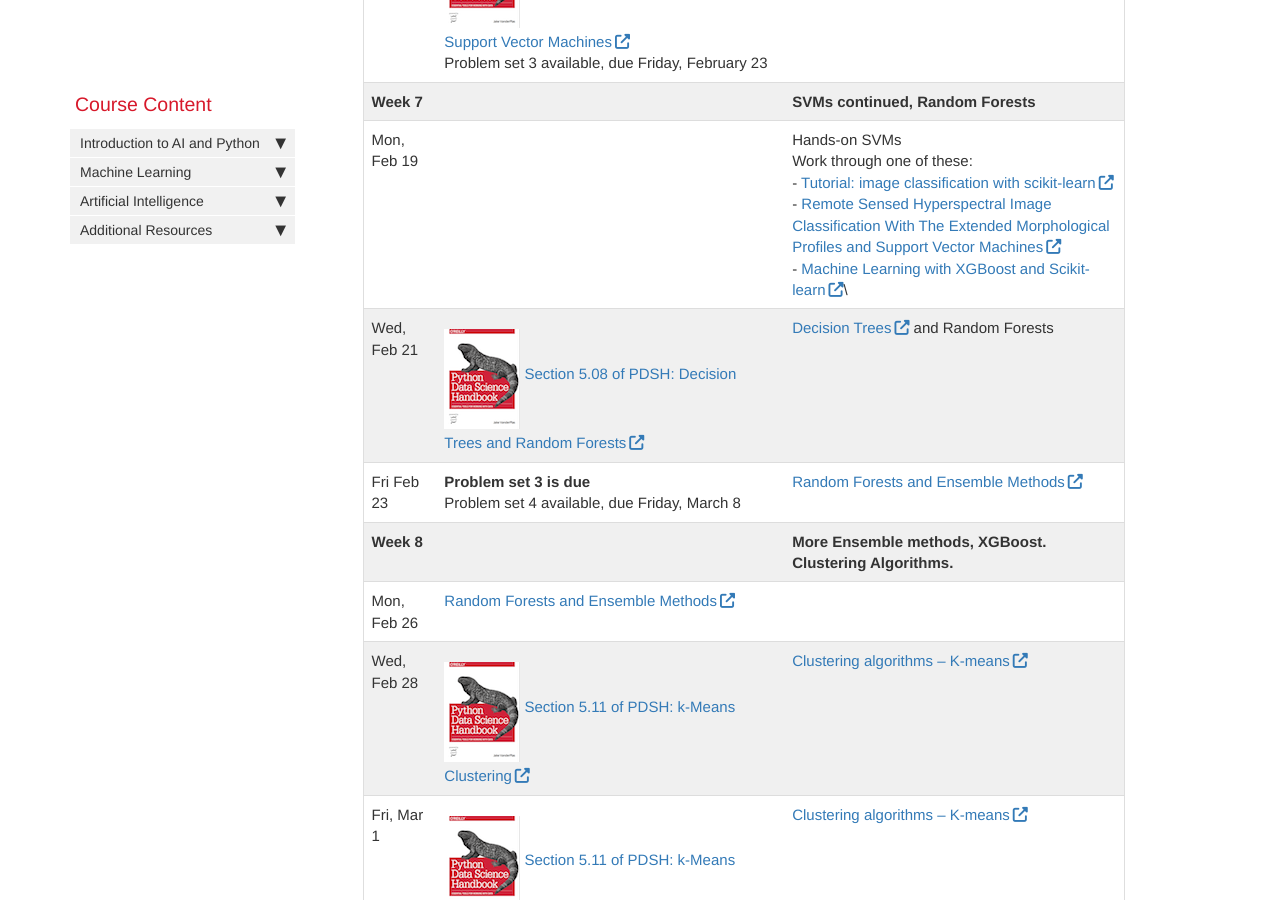
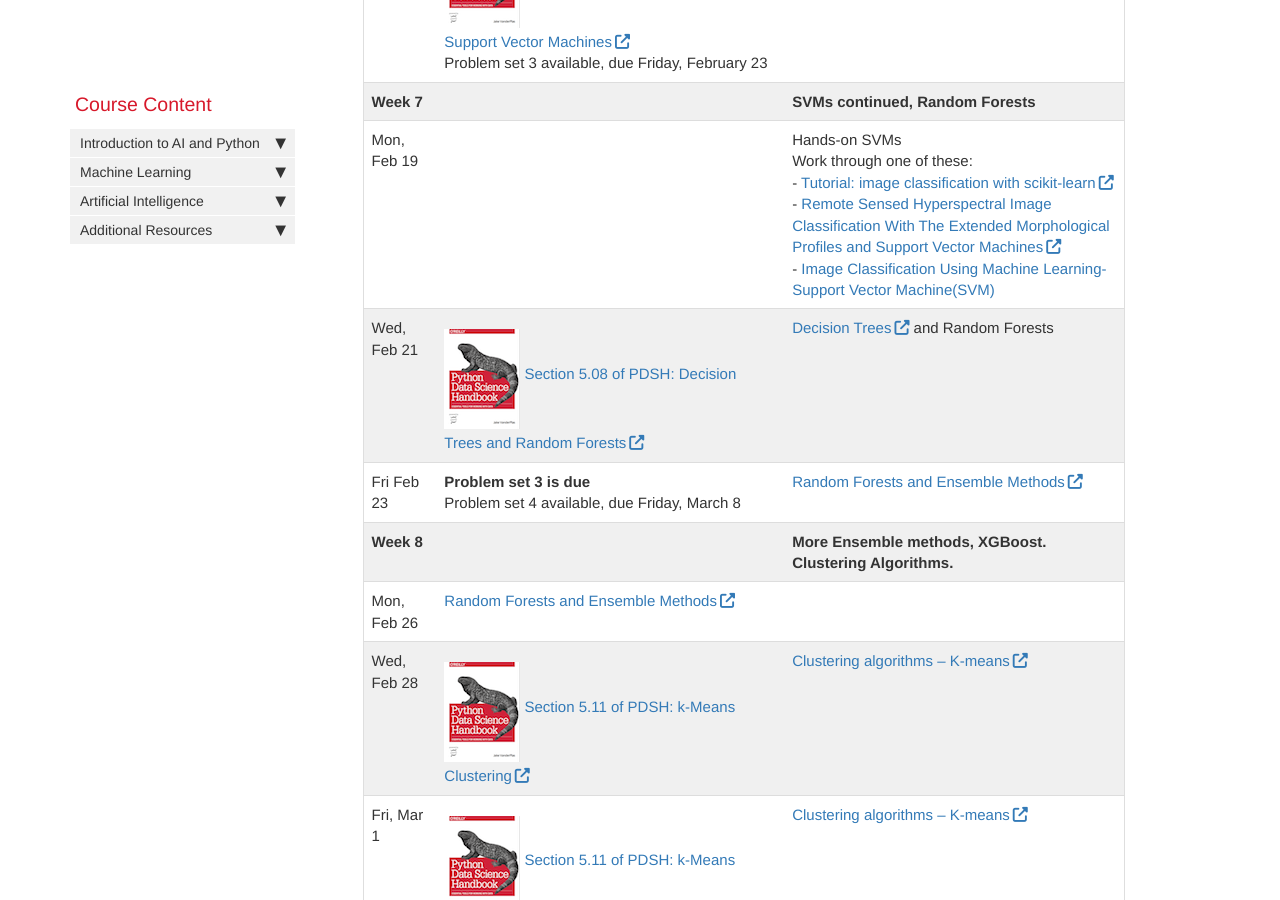
Before and after one commit to AIBiology/aibiology.github.io, a Jekyll site: the page built from index.md, in a window 1280 px wide and 900 px high, scrolled down 6002 px. Built offline with Jekyll 4.4.1, drawn with Linux system fonts in a browser that asks for light colours; nearby versions of some CDN libraries; comment, search, counter and statistics services are not loaded.

Commit message:
Update SVM tutorial link

```diff
--- a/index.md
+++ b/index.md
@@ -134,7 +134,7 @@ Mon, Feb 12 | | Hands-on data analysis, problem set help
 Wed, Feb 14 | | [Classification, logistic regression](https://github.com/AIBiology/Jupyter_Content/blob/main/10_Classification_student.ipynb)
 Fri, Feb 16 | **Problem set 2 is due**<br>[![PDHS Image](images/PDSH-cover-small.png) Section 5.07 of PDSH: In-Depth: Support Vector Machines](https://jakevdp.github.io/PythonDataScienceHandbook/05.07-support-vector-machines.html) <br>Problem set 3 available, due {{site.ps_3_due}} |  [Support vector machines](https://github.com/AIBiology/Jupyter_Content/blob/main/11_SupportVectorMachines_student.ipynb)
 **Week 7** || **SVMs continued, Random Forests**
-Mon, Feb 19 | | Hands-on SVMs<br>Work through one of these: <br>- [Tutorial: image classification with scikit-learn](https://kapernikov.com/tutorial-image-classification-with-scikit-learn/)<br>- [Remote Sensed Hyperspectral Image Classification With The Extended Morphological Profiles and Support Vector Machines](https://github.com/andreybicalho/ExtendedMorphologicalProfiles)<br>- [Machine Learning with XGBoost and Scikit-learn](https://www.section.io/engineering-education/machine-learning-with-xgboost-and-scikit-learn/)\
+Mon, Feb 19 | | Hands-on SVMs<br>Work through one of these: <br>- [Tutorial: image classification with scikit-learn](https://kapernikov.com/tutorial-image-classification-with-scikit-learn/)<br>- [Remote Sensed Hyperspectral Image Classification With The Extended Morphological Profiles and Support Vector Machines](https://github.com/andreybicalho/ExtendedMorphologicalProfiles)<br>- [Image Classification Using Machine Learning-Support Vector Machine(SVM)](hhttps://medium.com/analytics-vidhya/image-classification-using-machine-learning-support-vector-machine-svm-dc7a0ec92e01)
 Wed, Feb 21 | [![PDHS Image](images/PDSH-cover-small.png) Section 5.08 of PDSH: Decision Trees and Random Forests](https://jakevdp.github.io/PythonDataScienceHandbook/05.08-random-forests.html) | [Decision Trees](https://github.com/AIBiology/Jupyter_Content/blob/main/12_Decision_Trees.ipynb) and Random Forests
 Fri Feb 23 | **Problem set 3 is due**<br>Problem set 4 available, due {{site.ps_4_due}}| [Random Forests and Ensemble Methods](https://github.com/AIBiology/Jupyter_Content/blob/main/13_Ensemble_methods.ipynb)
 **Week 8** || **More Ensemble methods, XGBoost. Clustering Algorithms.**
```
